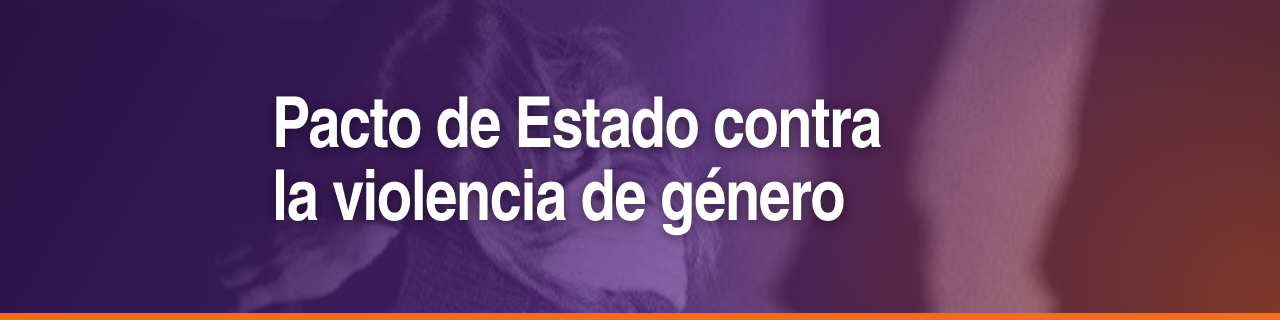
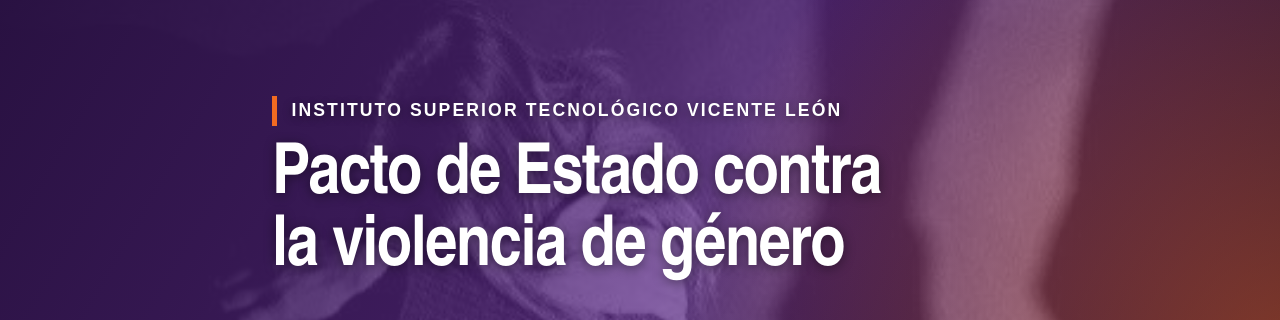
Before and after one commit to SteewHaans/Paginas-, a plain HTML site: page video.html in a window 1280 px wide. Shown: the top 320 px of the page. Drawn offline with Linux system fonts and the light colour scheme.

Commit message:
Update video.html

```diff
--- a/video.html
+++ b/video.html
@@ -9,6 +9,7 @@
 <body>
 
   <header>
+     <p class="institucion">Instituto Superior Tecnológico Vicente León</p>
     <h1>Pacto de Estado contra la violencia de género</h1>
   </header>
 
```
